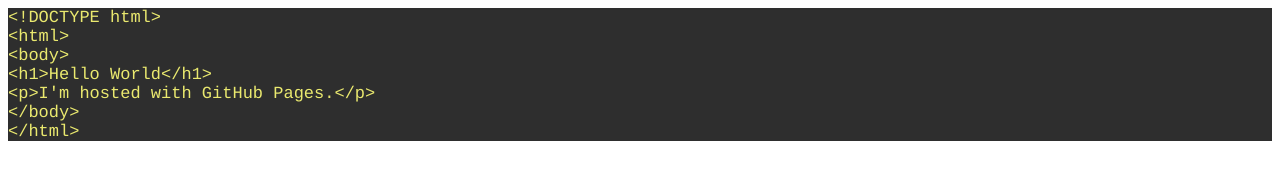
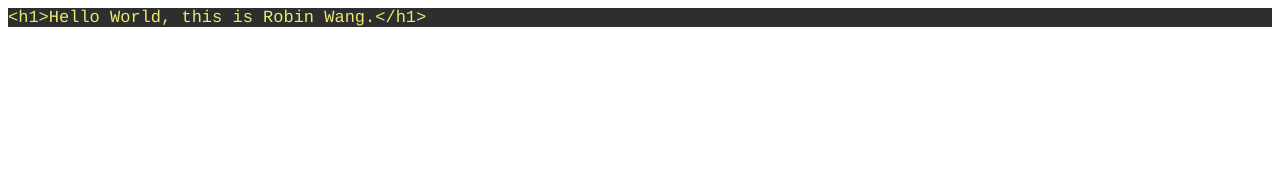
Before and after one commit to thekidclimbwall/thekidclimbwall.github.io, a plain HTML site: page index.html in a window 1280 px wide. Drawn offline with Linux system fonts and the light colour scheme.

Commit message:
Update index.html

```diff
--- a/index.html
+++ b/index.html
@@ -12,12 +12,8 @@
   </style>
 </head>
 <body>
-<p class="p1"><span class="s1">&lt;!DOCTYPE html&gt;</span></p>
-<p class="p1"><span class="s1">&lt;html&gt;</span></p>
-<p class="p1"><span class="s1">&lt;body&gt;</span></p>
-<p class="p1"><span class="s1">&lt;h1&gt;Hello World&lt;/h1&gt;</span></p>
-<p class="p1"><span class="s1">&lt;p&gt;I'm hosted with GitHub Pages.&lt;/p&gt;</span></p>
-<p class="p1"><span class="s1">&lt;/body&gt;</span></p>
-<p class="p1"><span class="s1">&lt;/html&gt;</span></p>
+
+<p class="p1"><span class="s1">&lt;h1&gt;Hello World, this is Robin Wang.&lt;/h1&gt;</span></p>
+
 </body>
 </html>
```
